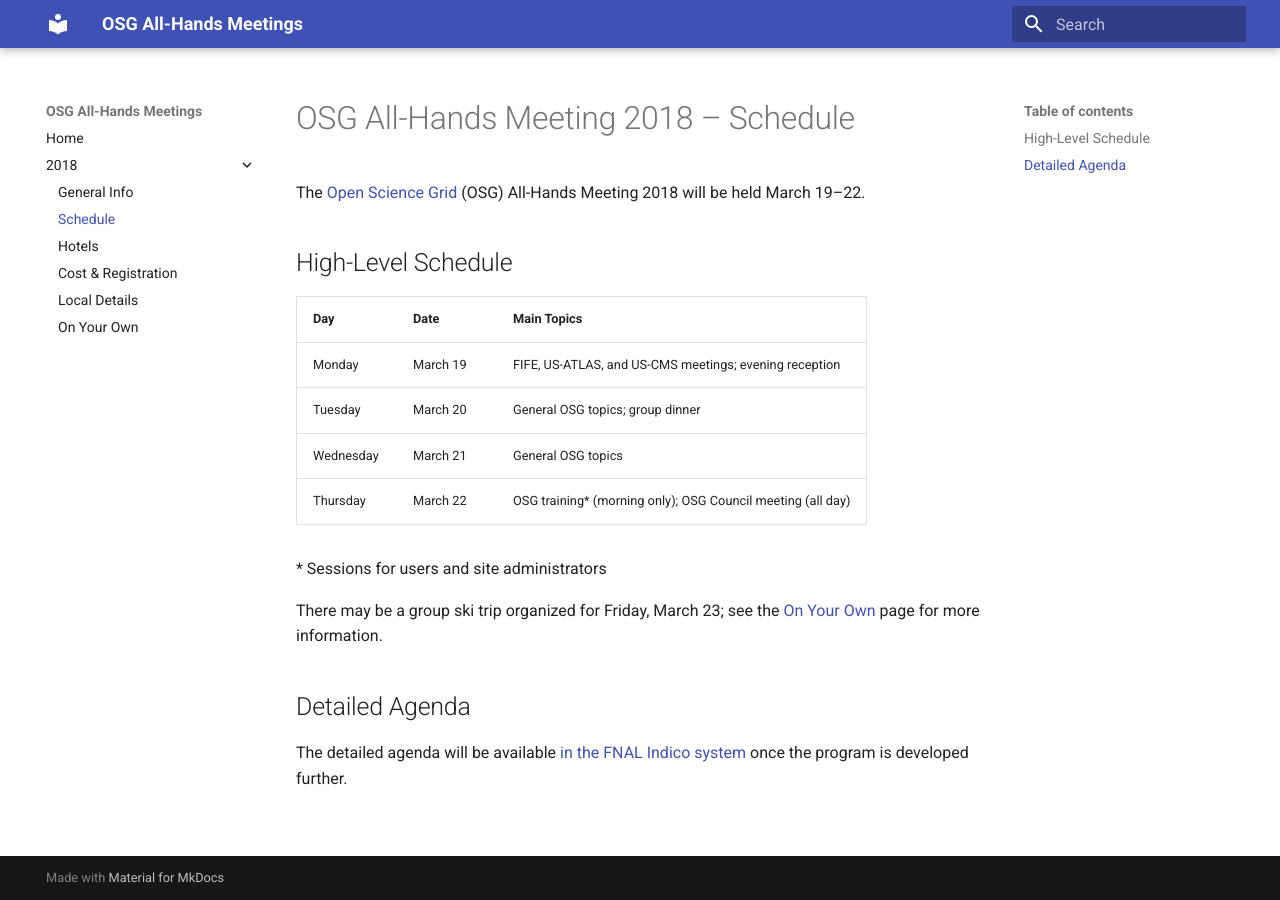
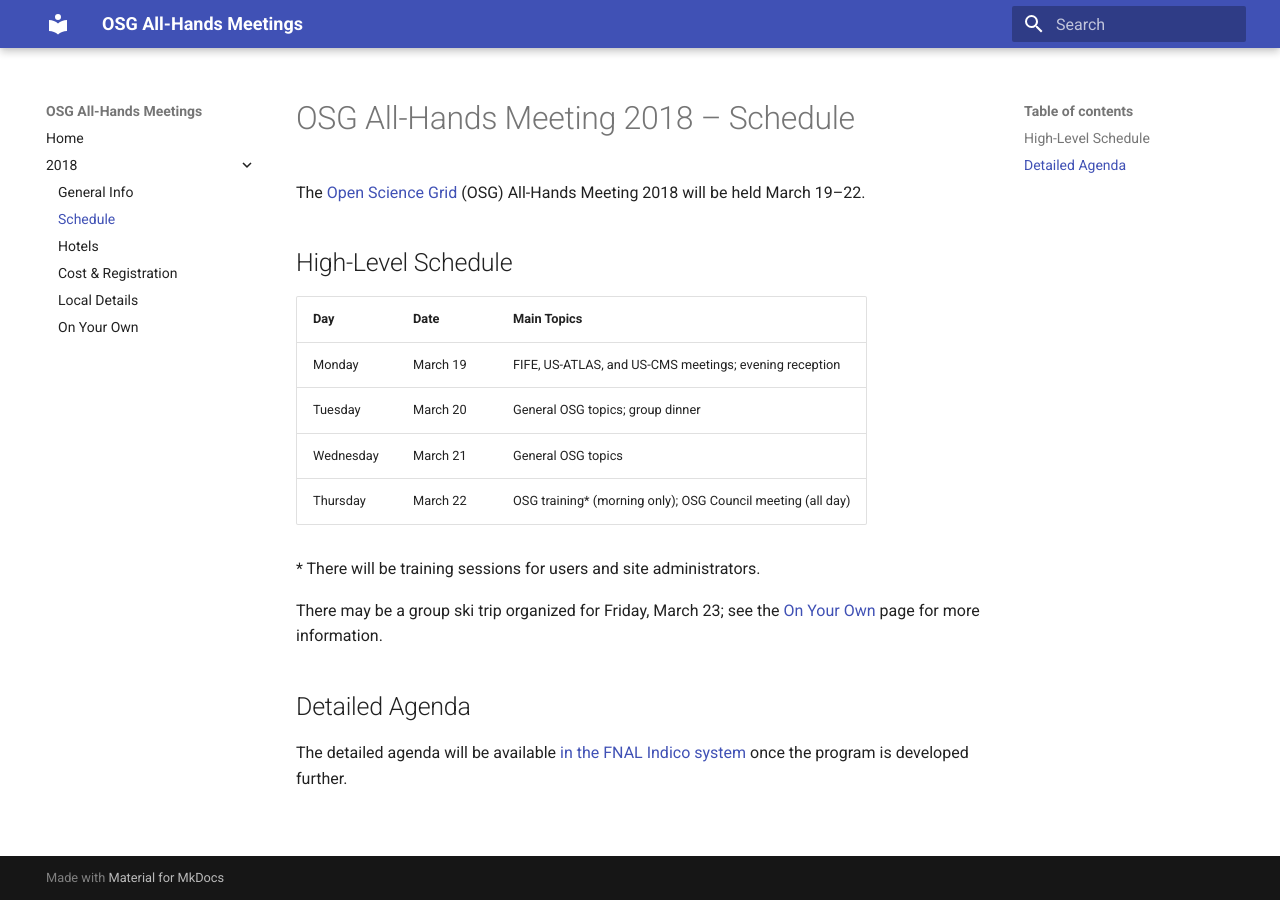
Before and after one commit to osg-htc/all-hands, an MkDocs documentation site: the page built from docs/2018/schedule.md, in a window 1280 px wide. Built offline with MkDocs 1.6.1 and Material for MkDocs 9.7.7, drawn with Linux system fonts in a browser that asks for light colours; old or Windows-style settings are respelled for this version of MkDocs.

Commit message:
A few extra words to clarify intent.

```diff
--- a/docs/2018/schedule.md
+++ b/docs/2018/schedule.md
@@ -11,7 +11,7 @@
 Wednesday | March 21 | General OSG topics
 Thursday  | March 22 | OSG training* (morning only); OSG Council meeting (all day)
 
-\* Sessions for users and site administrators
+\* There will be training sessions for users and site administrators.
 
 There may be a group ski trip organized for Friday, March 23; see the [On Your Own](on-your-own.md) page for more
 information.
```
